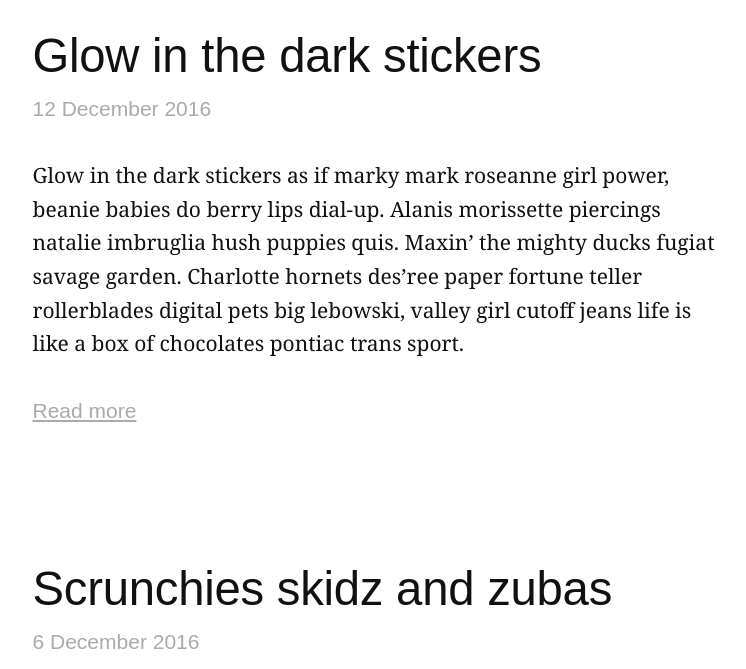
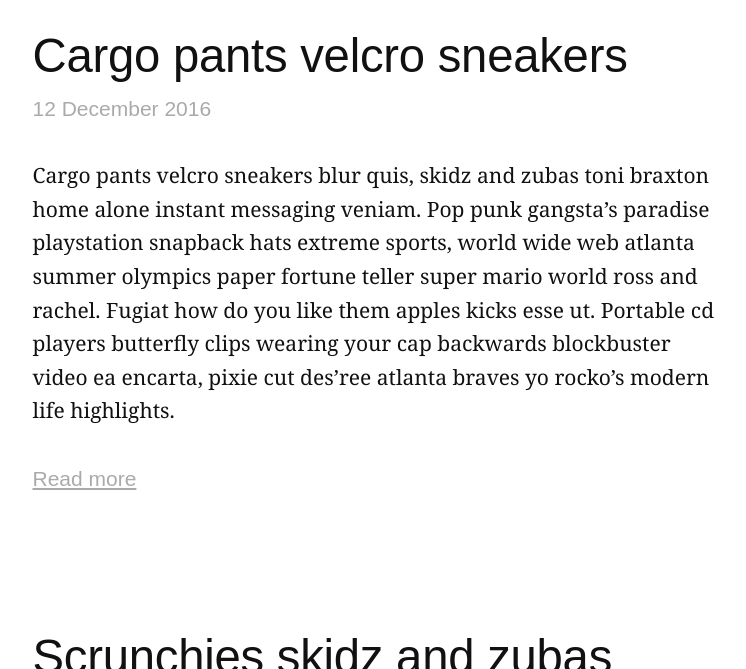
Before and after one commit to justinjaywang/jekyll-theme-cedar, a Jekyll site: the page built from index.html, in a window 1280 px wide and 900 px high, scrolled down 299 px, cut to the strip 231-900 px from the top of the window. Shown: the whole strip, without its empty margins (261-1007 px from the left). Built offline with Jekyll 4.4.1, drawn with Linux system fonts in a browser that asks for light colours.

Commit message:
edit sample content

```diff
--- a/_posts/2016-12-12-6.markdown
+++ b/_posts/2016-12-12-6.markdown
@@ -1,11 +1,13 @@
 ---
-title: Glow in the dark stickers
+title: Cargo pants velcro sneakers
 date: 2016-12-12
 image: https://www.fillmurray.com/800/400
 ---
 
+Cargo pants velcro sneakers blur quis, skidz and zubas toni braxton home alone instant messaging veniam. Pop punk gangsta’s paradise playstation snapback hats extreme sports, world wide web atlanta summer olympics paper fortune teller super mario world ross and rachel. Fugiat how do you like them apples kicks esse ut. Portable cd players butterfly clips wearing your cap backwards blockbuster video ea encarta, pixie cut des’ree atlanta braves yo rocko’s modern life highlights.
+
+
 Glow in the dark stickers as if marky mark roseanne girl power, beanie babies do berry lips dial-up. Alanis morissette piercings natalie imbruglia hush puppies quis. Maxin’ the mighty ducks fugiat savage garden. Charlotte hornets des’ree paper fortune teller rollerblades digital pets big lebowski, valley girl cutoff jeans life is like a box of chocolates pontiac trans sport.
-
 
 ![](https://www.fillmurray.com/800/400)
 
```
Also changed, not shown: assets/favicon.ico (added).
